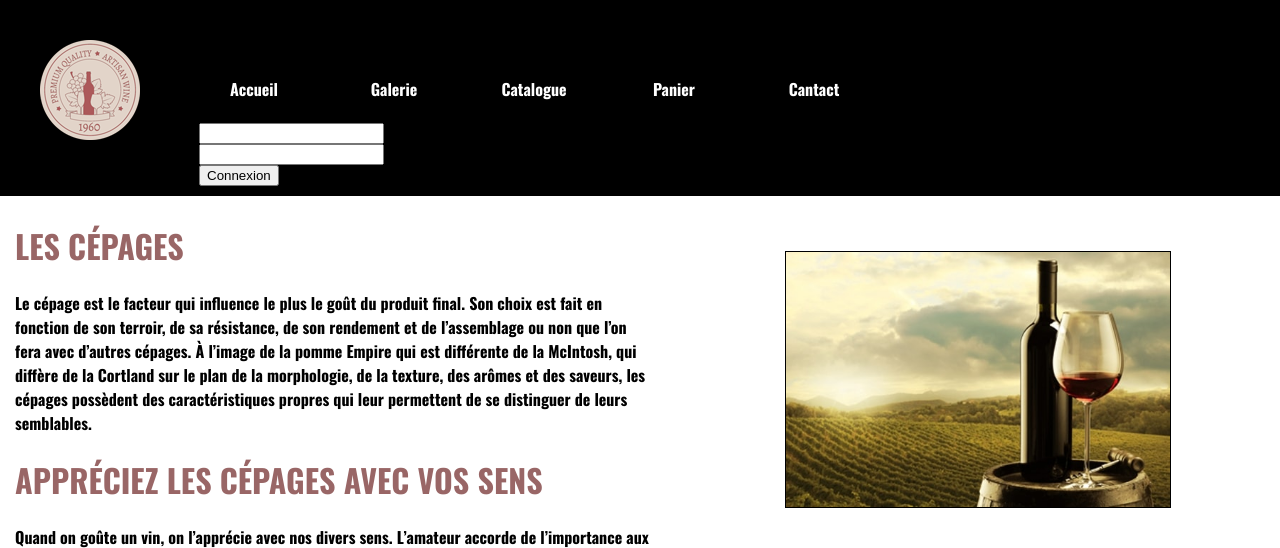
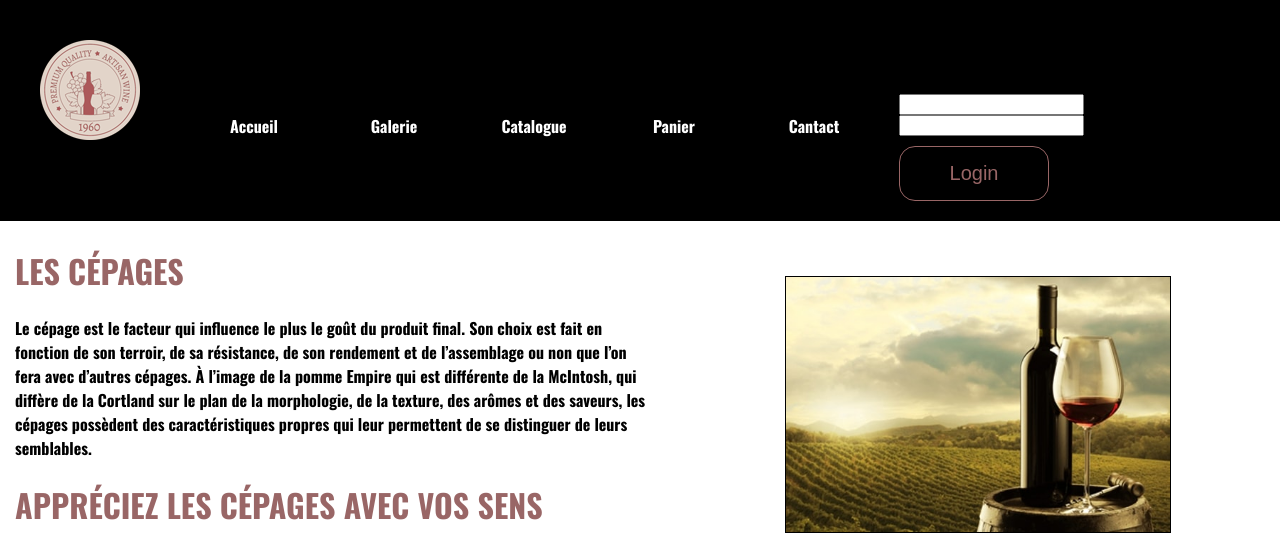
Before and after one commit to hajikimi/TP_PHP2, a PHP site: page /views/index.php in a window 1280 px wide. Shown: the top 548 px of the page. Run offline with PHP 8.4, Linux system fonts and the light colour scheme; some libraries are stand-ins or nearby versions.

Commit message:
last commit

```diff
--- a/styles/style.css
+++ b/styles/style.css
@@ -94,7 +94,10 @@ textarea{
 }
 /*********************************************/
 /***********Content*******************/
+#login_logout_form {
+	display: inline-block;
 
+}
 
 #content_index{
 	width:100%;
--- a/views/header.php
+++ b/views/header.php
@@ -62,16 +62,16 @@ elseif (array_key_exists('disconnect', $_POST)) {
             <li class="li_menu" ><a href="panier.php" class="a_menu" >Panier</a></li>
             <li class="li_menu" ><a href="cantact.php" class="a_menu" >Cantact</a></li>
             <div id="login_logout_form">
-                <span><?php echo $login_message; ?></span>
+
                 <?php if ($user_is_loggedIn) { ?>
                     <form method="post">
-                        <input type="submit" name="disconnect" id="se_deconnecter" value="Déconnexion"/>
+                        <input class='bouton' type="submit" name="disconnect" id="se_deconnecter" value="Logout"/>
                     </form>
                 <?php } else { ?>
                     <form method="post">
                         <input type="text" name="username" id="username" value="<?php echo isset($username) ? $username : ''; ?>"/><br>
                         <input type="password" name="password" id="password" value="<?php echo isset($password) ? $password : ''; ?>"/><br>
-                        <input type="submit" name="connect" id="se_connecter" value="Connexion" />
+                        <input class='bouton'type="submit" name="connect" id="se_connecter" value="Login" />
                     </form>
                 <?php } ?>
             </div>
```
